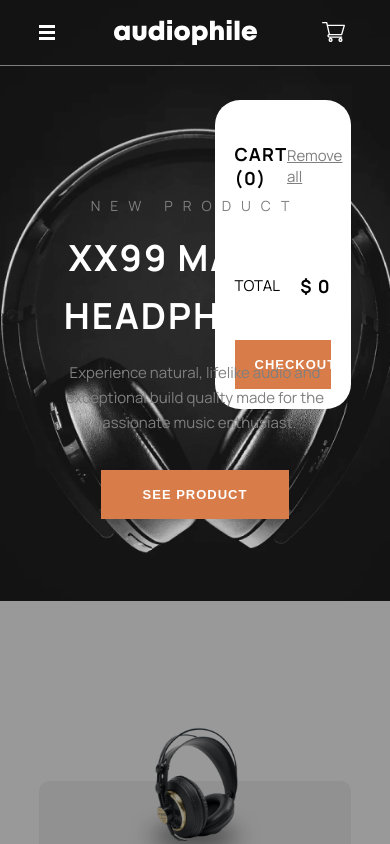
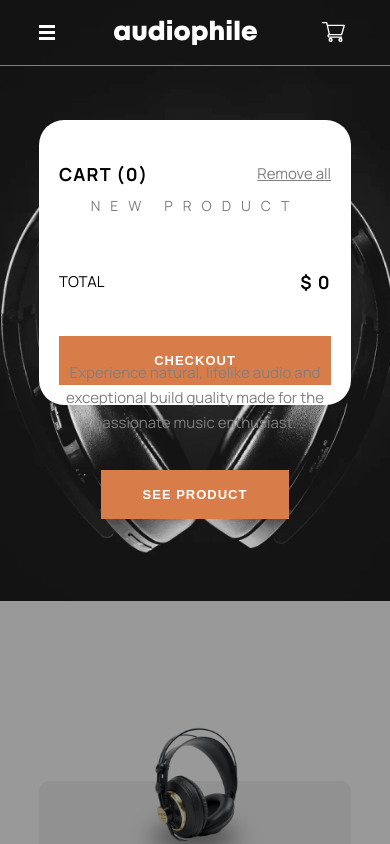
Before and after one commit to JoelStorr/FM-Audiophile-FrontEnd, a Nuxt app: page / in a window 390 px wide. Both pictures are taken after a click on the button 333 px from the left and 32 px from the top of the page. Shown: the top 844 px of the page. Built offline with nearby package versions, Linux system fonts and the light colour scheme.

Commit message:
Added phone styling

```diff
--- a/components/CartCard.vue
+++ b/components/CartCard.vue
@@ -86,4 +86,12 @@ a {
   color: $primary;
   cursor: pointer;
 }
+
+@media screen and (max-width: $phone) {
+  .container{
+    width: 80vw;
+    margin-top: 2rem;
+  }
+}
+
 </style>
```
